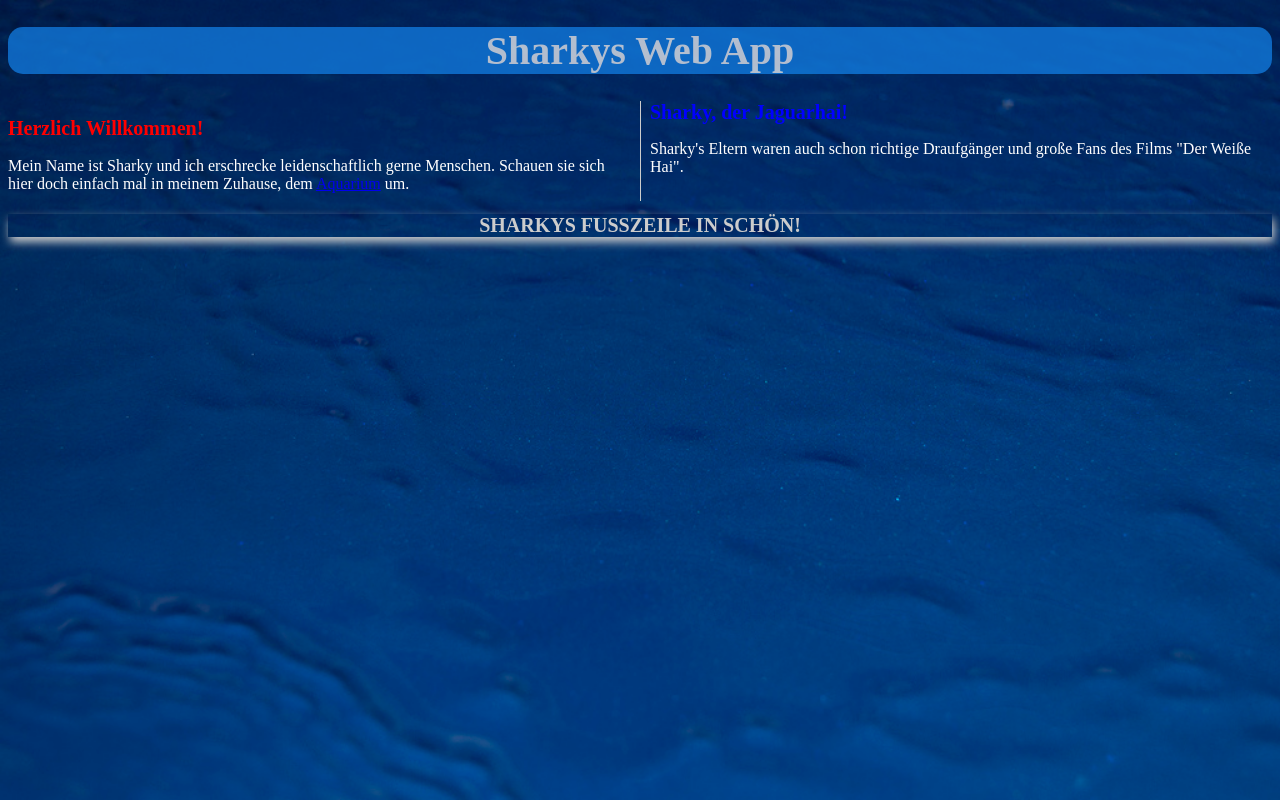
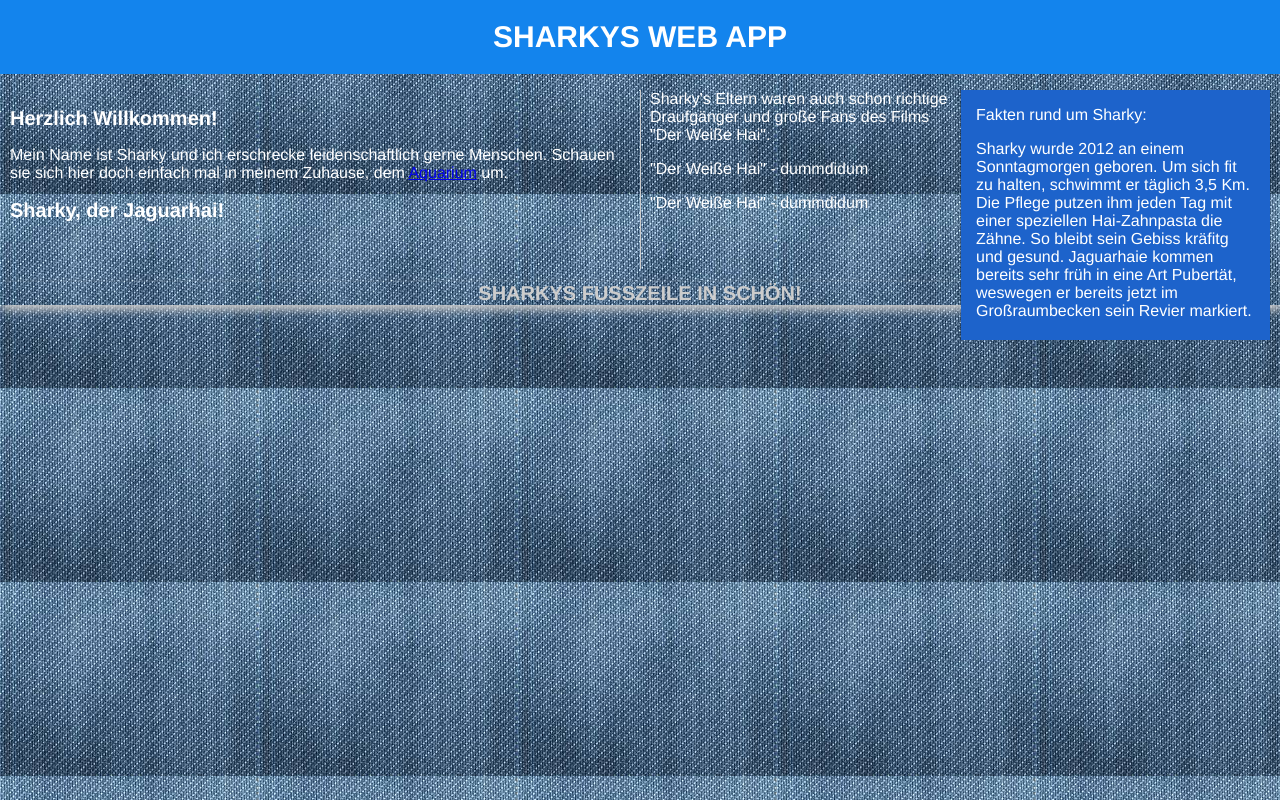
Before and after one commit to forsaken83/H5Tut, a plain HTML site: page H5Tut/WebContent/sharky.html in a window 1280 px wide. Drawn offline with Linux system fonts and the light colour scheme.

Commit message:
New Background + introduced scrolling

```diff
--- a/H5Tut/WebContent/sharky.html
+++ b/H5Tut/WebContent/sharky.html
@@ -2,6 +2,7 @@
 <html>
 <head>
 <meta http-equiv="Content-Type" content="text/html" charset="UTF-8">
+<meta name="viewport" content="width=device-width, inital-scale=1.0, maximum-scale=1.0, user-scalable=0">
 <title>Sharky</title>
 <link href="styles/styles.css" rel="stylesheet" type="text/css"/>
 </head>
@@ -16,8 +17,21 @@
 		<p>Mein Name ist Sharky und ich erschrecke leidenschaftlich gerne Menschen. Schauen sie sich hier doch einfach mal in meinem Zuhause,
 		dem <a href="http://html5rockt.de/">Aquarium</a> um. </p>
 
+		<div class="fakten">
+			<p>Fakten rund um Sharky:</p>
+			Sharky wurde 2012 an einem Sonntagmorgen geboren.
+			Um sich fit zu halten, schwimmt er täglich 3,5 Km.
+			Die Pflege putzen ihm jeden Tag mit einer speziellen Hai-Zahnpasta die
+			Zähne. So bleibt sein Gebiss kräfitg und gesund.
+			Jaguarhaie kommen bereits sehr früh in eine Art Pubertät, weswegen er
+			bereits jetzt im Großraumbecken sein Revier markiert.
+		</div>
+
+
 		<h1 class="sharky">Sharky, der Jaguarhai!</h1>
 		<p>Sharky's Eltern waren auch schon richtige Draufgänger und große Fans des Films "Der Weiße Hai".</p>
+		<p>"Der Weiße Hai" - dummdidum</p>
+		<p>"Der Weiße Hai" - dummdidum</p>
 	</article>
 
 	<footer>
--- a/H5Tut/WebContent/styles/styles.css
+++ b/H5Tut/WebContent/styles/styles.css
@@ -1,19 +1,17 @@
 @CHARSET "UTF-8";
 
 body {
-	background-image: url(../pictures/hintergrund.jpg);
-	background-size: cover;
-	background-repeat: no-repeat;
+	background-image: url(../pictures/denim.jpg);
 	color: #fff;
+	font-family: "Helvetica";
+	margin: 0px;
+	padding: 0px;
+	margin-top: 90px;
 }
 
 h1 {
 	font-size: 20px;
-	color: #FF0000;
-}
-
-.sharky {
-	color: #0000ff;
+	color: #fff;
 }
 
 /*
@@ -21,6 +19,10 @@ h1 {
 Article
 #################
 */
+
+article {
+	margin: 10px;
+}
 
 @media screen and (min-device-width: 768px) {
 	article {
@@ -32,21 +34,41 @@ Article
 
 /*
 #################
+Classes
+#################
+*/
+
+.fakten {
+	float: right;
+	background-color:  #1d63cb;
+	padding-left: 15px;
+	padding-right: 15px;
+	width: 45%;
+	height: 250px;
+	overflow: scroll;
+	-webkit-overflow-scrolling: touch;
+}
+
+/*
+#################
 Kopfbereich
 #################
 */
 
 header {
-	border-radius: 15px;
 	background-color: #1384ed;
 	text-align: center;
-	opacity: 0.7;
+	overflow: hidden;
+	position: fixed;
+	width: 100%;
+	top: 0px;
+	z-index: 100;
 }
 
 header h1 {
-	font-size: 40px;
+	font-size: 30px;
 	color: #fff;
-	text-transform: upp
+	text-transform: uppercase;
 }
 /*
 #################
```
Also changed, not shown: H5Tut/WebContent/pictures/denim.jpg (added).
